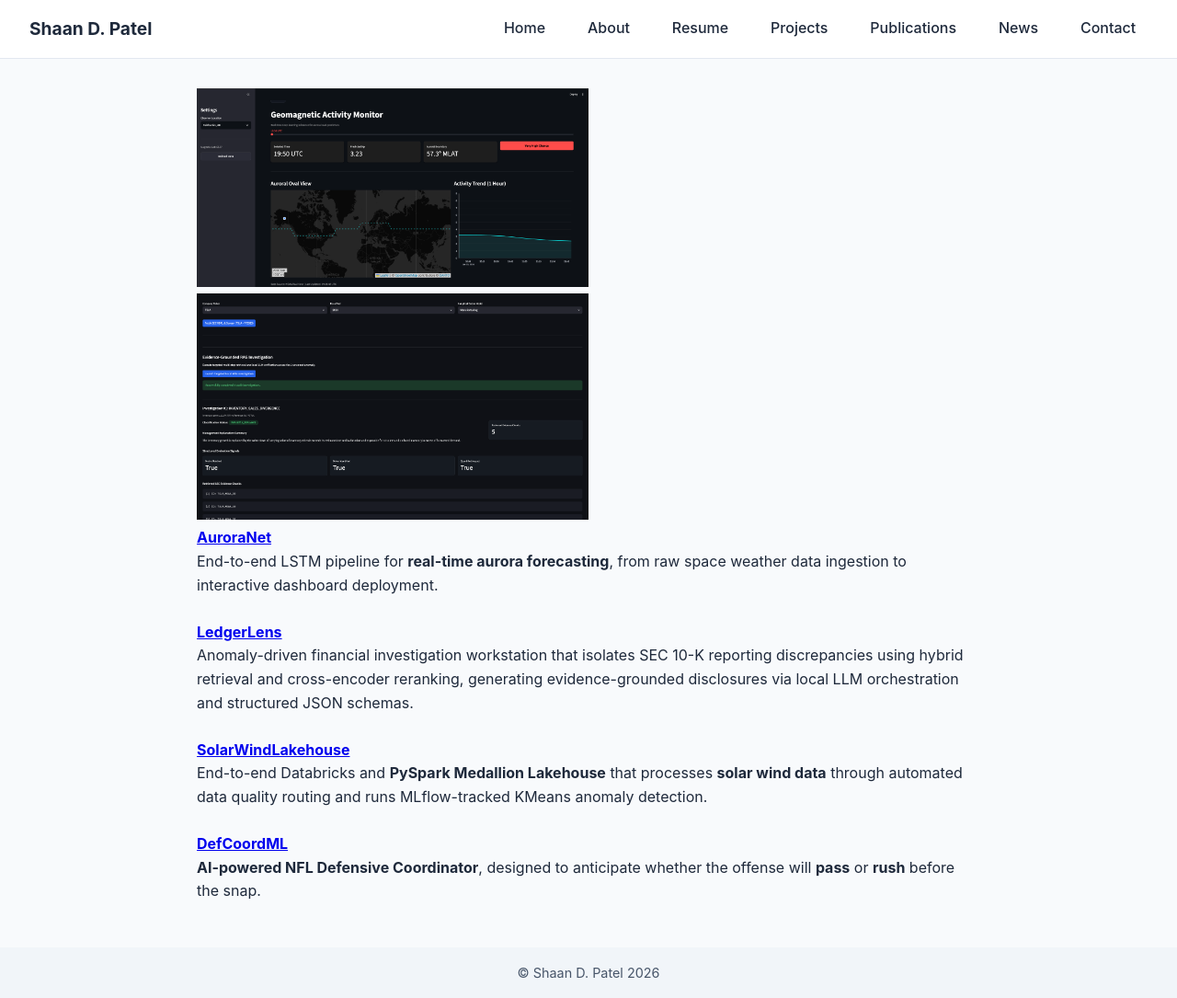
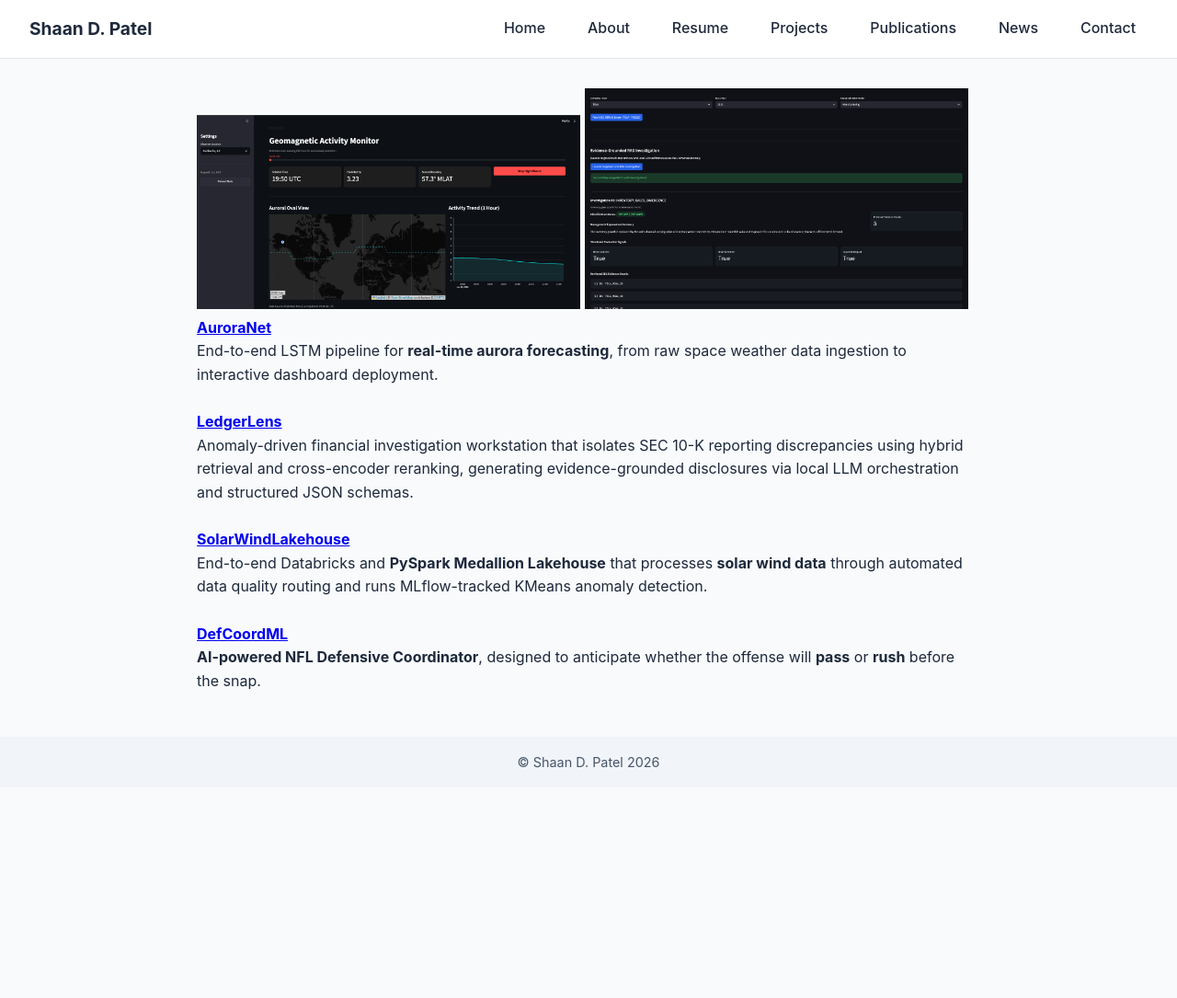
Before and after one commit to shaandpatel/shaandpatel.github.io, a Jekyll site: the page built from projects.md, in a window 1280 px wide and 1085 px high. Shown: the whole window at 92% size. Built offline with Jekyll 4.4.1, drawn with Linux system fonts in a browser that asks for light colours.

Commit message:
Update projects.md

```diff
--- a/projects.md
+++ b/projects.md
@@ -6,8 +6,8 @@ title: "Projects"
 <!-- <img src="/assets/frontend.png" alt="AuroraNet Frontend" style="width:600px;"> -->
 
 <p float="left">
-  <img src="/assets/frontend.png" alt="AuroraNet Frontend" width="50%" />
-  <img src="assets/ledgerlens_frontend.png" alt="LedgerLens Frontend" width="50%" />
+  <img src="/assets/frontend.png" alt="AuroraNet Frontend" width="49%" />
+  <img src="assets/ledgerlens_frontend.png" alt="LedgerLens Frontend" width="49%" />
 </p>
 
 #### [AuroraNet](https://github.com/shaandpatel/AuroraNet)
```
